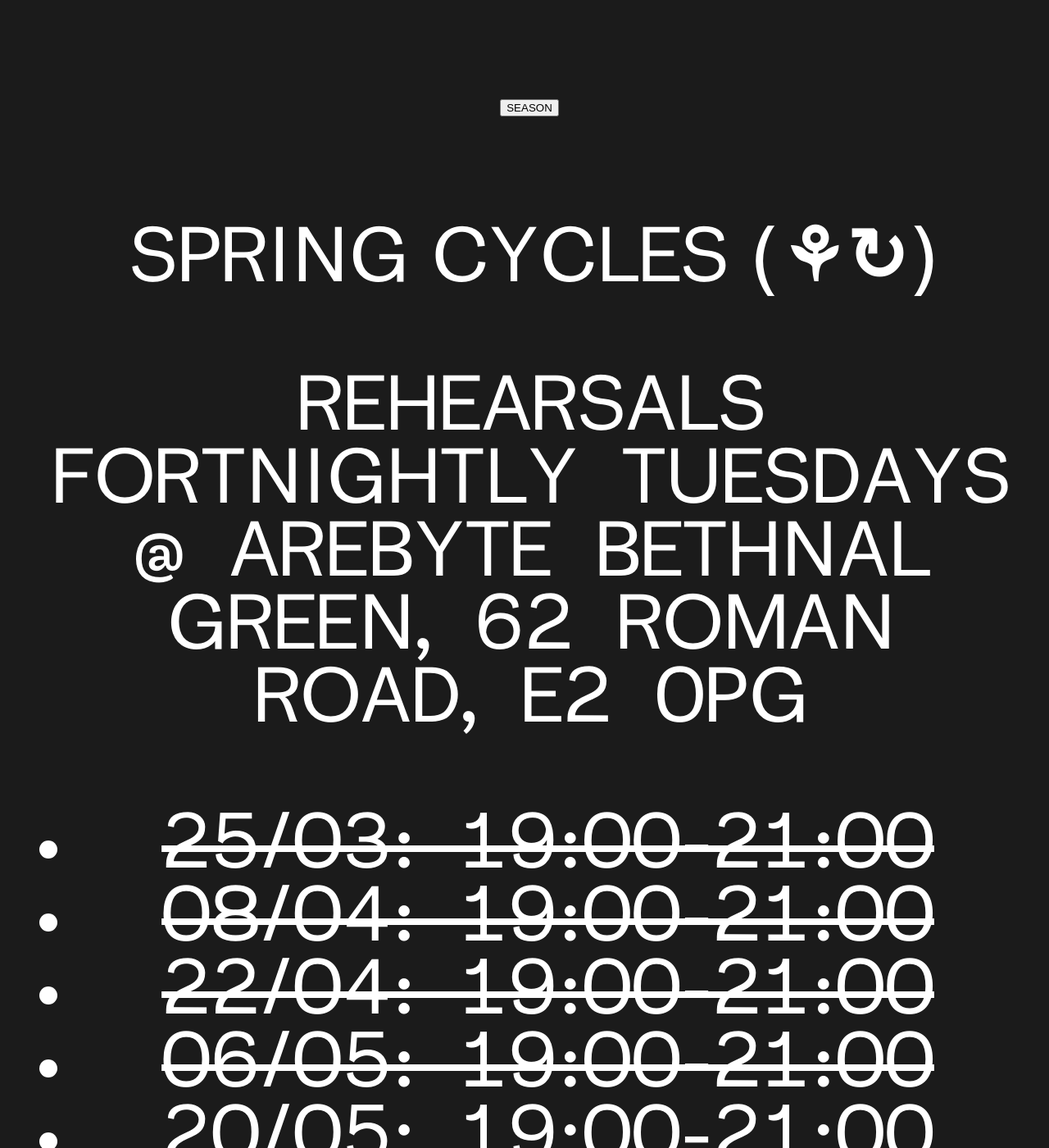
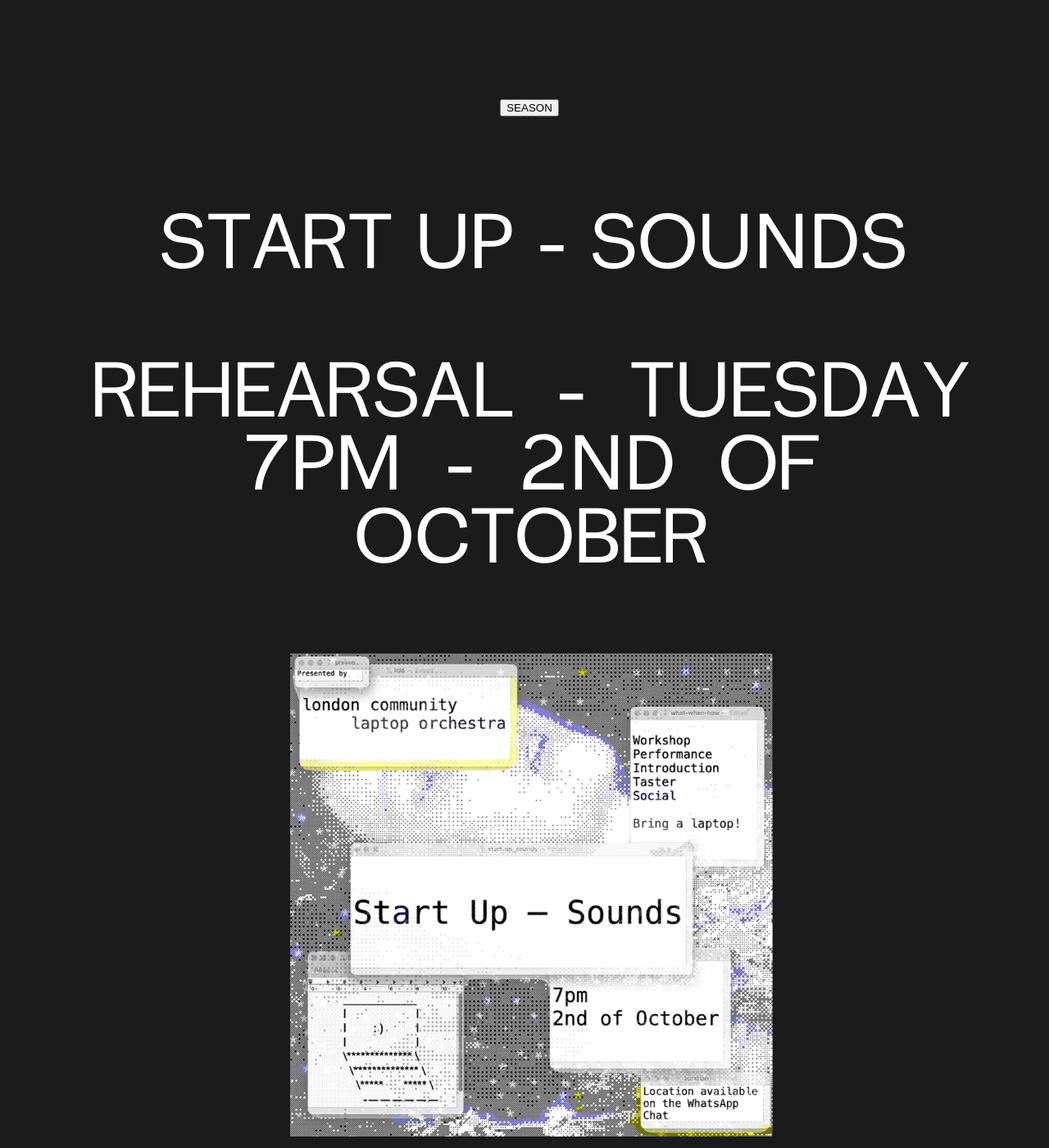
Before and after one commit to other-kat/lclo, a Jekyll site: the page built from index.md, in a window 1280 px wide and 1400 px high, scrolled down 2005 px. Shown: the whole window at 82% size. Built offline with Jekyll 4.4.1, drawn with Linux system fonts in a browser that asks for light colours; some of the changed text lies outside the part shown.

Commit message:
update poster

```diff
--- a/index.md
+++ b/index.md
@@ -20,19 +20,12 @@ layout: home
 <div class="panel">
       <article>
         <h3>
-            SPRING CYCLES (⚘↻)
+            START UP - SOUNDS
         </h3>
-        <p>REHEARSALS FORTNIGHTLY TUESDAYS @ AREBYTE BETHNAL GREEN, 62 ROMAN ROAD, E2 0PG</p>
+        <p>REHEARSAL - TUESDAY 7PM - 2ND OF OCTOBER</p>
 
 <p>
-            <ul>
-            <li><s>25/03: 19:00-21:00</s></li>
-            <li><s>08/04: 19:00-21:00</s></li>
-            <li><s>22/04: 19:00-21:00</s></li>
-            <li><s>06/05: 19:00-21:00</s></li>
-            <li>20/05: 19:00-21:00</li>
-            <li>MORE REHEARSALS SOON!</li>
-</ul>
+         <a href="/assets/img/posters/lcloposteroct25.jpeg"><img src="/assets/img/posters/lcloposteroct25.jpeg" height="auto" width="50%"/></a>
 </p>
       </article>
       <p>___________________</p>
@@ -43,7 +36,7 @@ layout: home
     <button class="accordion">EVENTS</button>
 <div class="panel">
       <ul>
-      <li>TASTER SESSION - 02/10 19:00-21:00 <a href="https://chat.whatsapp.com/EXVoMvmAwFSIWxQ8vN5OXa?mode=ems_copy_t">LINK</a></li>
+      <li>TASTER SESSION - 02/10 19:00-21:00 <a href="https://www.instagram.com/p/DOyXWY-CH2W/">LINK</a></li>
       </ul>
       <p>[ ARCHIVE ]</p>
       <ul>
```
Also changed, not shown: other parts of index.md (+0 -1 lines), assets/img/posters/lcloposteroct25.jpeg (added), 4 other files.
